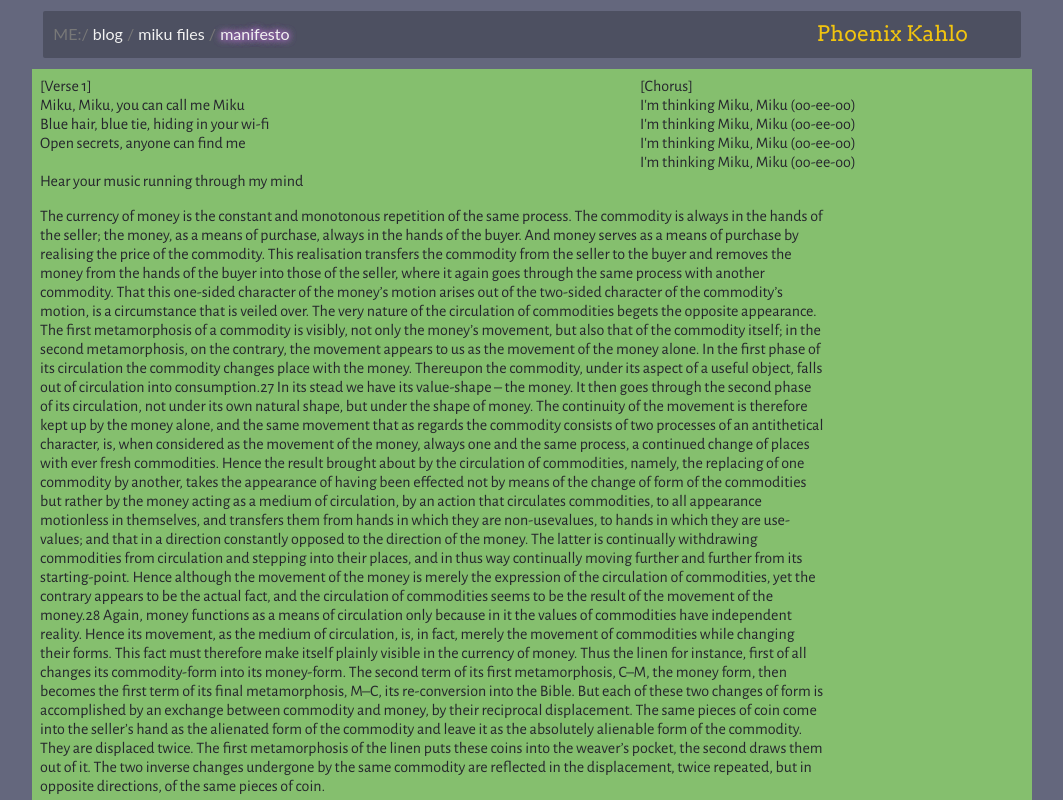
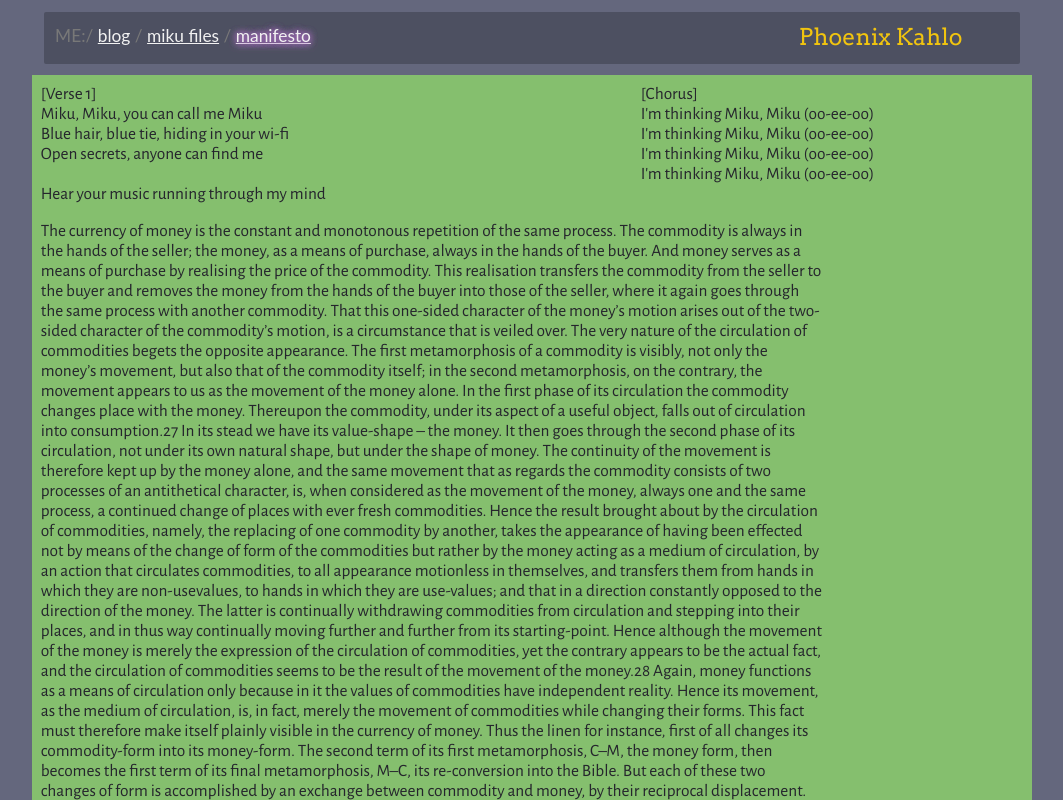
Before and after one commit to gretchenfrage/stylin, a plain HTML site: page index.html in a window 1280 px wide. Shown: the top 800 px of the page, without its empty margins (108-1171 px from the left). Drawn offline with nearby package versions, Linux system fonts and the light colour scheme; files that its build step writes are made by us from their sources; grey boxes are pictures that could not be loaded; a web font is replaced by a local one.

Commit message:
hell yes

```diff
--- a/index.html
+++ b/index.html
@@ -14,28 +14,16 @@
     <span class="header-text">
       <span class="header-path">
         <span class="header-path-sep">ME:/ </span>
-        <span class="header-path-part">blog</span>
+        <a href="https://crouton.net" class="header-path-part">blog</a>
         <span class="header-path-sep"> / </span>
-        <span class="header-path-part">miku files</span>
+        <a href="https://crouton.net" class="header-path-part">miku files</a>
         <span class="header-path-sep"> / </span>
-        <span id="header-path-head">manifesto</span>
+        <a href="https://crouton.net" id="header-path-head">manifesto</a>
 
       </span>
       <span class="header-trademark">Phoenix Kahlo</span>
     </span>
   </div>
-
-  <!--
-  <div class="header">
-    <span class="header-major">
-      <span class="header-text">Phoenix Kahlo</span>
-    </span>
-    <span class="header-sep">/</span>
-    <span class="header-minor">
-      <span class="header-text">Miku Time</span>
-    </span>
-  </div>
-  -->
 
   <div class="par-3uw">
     [Verse 1]<br/>
--- a/scss/style.scss
+++ b/scss/style.scss
@@ -7,15 +7,25 @@ $img-break-border-radius: 13px;
 @import "stylin/image";
 @import "stylin/content";
 
-
-
 @import "colors";
 @import "fonts";
 
+$font-size-desktop: 13pt;
+$font-size-mobile: 22pt;
+$mobile-phone-width-cutoff: 480px;
+
 html {
   font-family: Alegreya, serif;
+  background-color: $color2;
 
-  background-color: $color2;
+  @media screen and (min-width: $mobile-phone-width-cutoff) {
+    font-size: $font-size-desktop;
+  }
+
+  @media screen and (max-width: $mobile-phone-width-cutoff) {
+    font-size: $font-size-mobile;
+  }
+
 }
 
 div.main-column {
@@ -23,7 +33,7 @@ div.main-column {
   color: $text-color1;
 }
 
-$header-font-size: 16pt;
+$header-font-size: 1rem / 3 * 4;
 $header-path-size: $header-font-size * 0.75;
 $header-frame-size: $header-font-size / 2;
 
@@ -56,21 +66,25 @@ $header-frame-size: $header-font-size / 2;
   border-radius: 2px;
 }
 
-#header-path-head {
-  //text-shadow: 0 0 4px transparentize($color3, 0.4);
-  text-shadow: 0 0 7px $color4, 0 0 7px $color4, 0 0 7px $color4;
-}
-
-.header-path-sep {
-  //color: #B8B8B8;
-  color: #787878;
-}
-
 .header-path {
   font-size: $header-path-size;
 
   display: inline-block;
   vertical-align: middle;
+
+  color: #F2F2F2;
+}
+
+.header-path-sep {
+  color: #787878;
+}
+.header-path-part {
+  color: #F2F2F2;
+}
+
+#header-path-head {
+  //text-shadow: 0 0 4px transparentize($color3, 0.4);
+  text-shadow: 0 0 7px $color4, 0 0 7px $color4, 0 0 7px $color4;
 
   color: #F2F2F2;
 }
@@ -84,48 +98,3 @@ $header-frame-size: $header-font-size / 2;
   margin: 0 2em;
   color: $color3;
 }
-
-/*
-div.header {
-  padding: 10px 5px;
-  text-align: center;
-  background-color: $diesel-color;
-
-  *//*
-  left: 0;
-  right: 0;
-  position: absolute;
-  *//*
-
-  width: 100vw;
-  position: relative;
-  margin-left: -50vw;
-  left: 50%;
-
-  color: $sunflower-color;
-  font-size: 1.3rem;
-  font-family: ArvoBold, serif;
-
-}
-.header-sep {
-  display: inline-block;
-
-  width: 1em;
-  margin: auto;
-
-}
-.header-major, .header-minor {
-  display: inline-block;
-  width: calc(50% - 1em);
-}
-.header-major {
-  text-align: right;
-}
-.header-minor {
-  text-align: left;
-}
-.header-text {
-  display: inline-block;
-  transform: scale(0.9, 1.0);
-}
-*/
--- a/scss/stylin/_content.scss
+++ b/scss/stylin/_content.scss
@@ -28,5 +28,7 @@ $par-border-width: 0px !default;
     border-color: #FFFFFFFF;
     border-style: dashed;
 
+    font-size: 1rem;
+
   }
 }
--- a/scss/stylin/_layout.scss
+++ b/scss/stylin/_layout.scss
@@ -6,6 +6,14 @@ body, html {
 
   // see: https://stackoverflow.com/a/31797979/4957011
   height: 100%;
+}
+
+body {
+  // ios safari font size fix
+  // see: https://stackoverflow.com/questions/3226001/some-font-sizes-rendered-larger-on-safari-iphone
+  @media screen and (max-device-width: 480px){
+    -webkit-text-size-adjust: none;
+  }
 }
 
 // subtract the scrollbar width:
```
